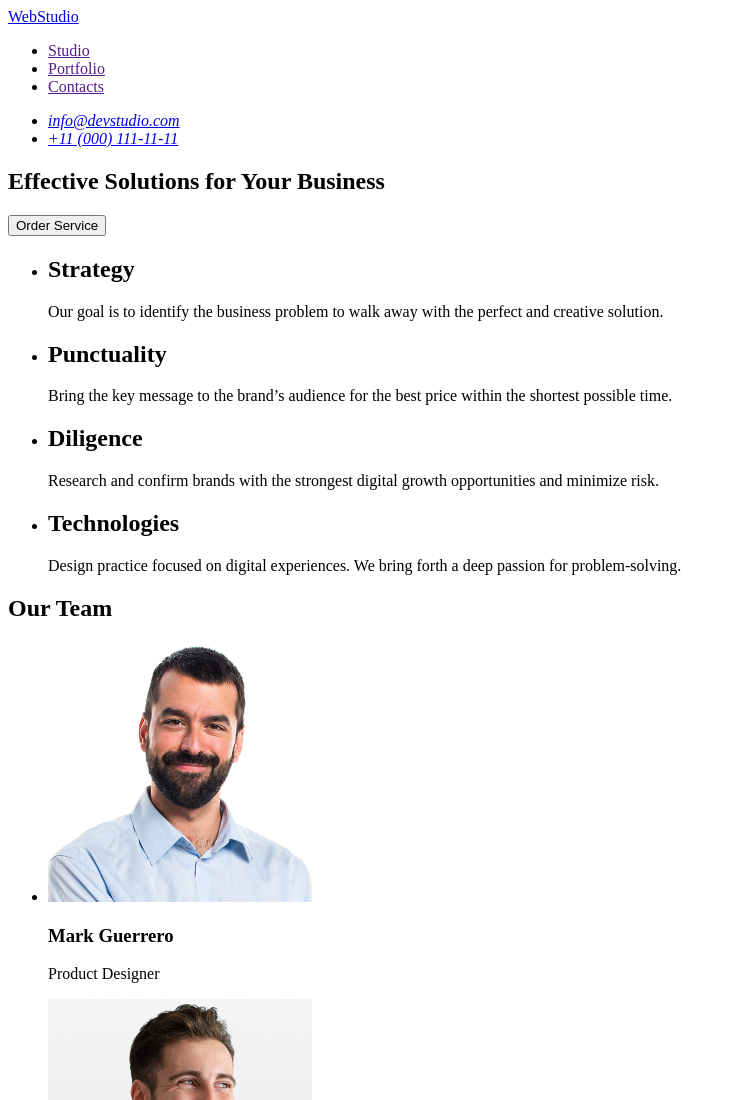
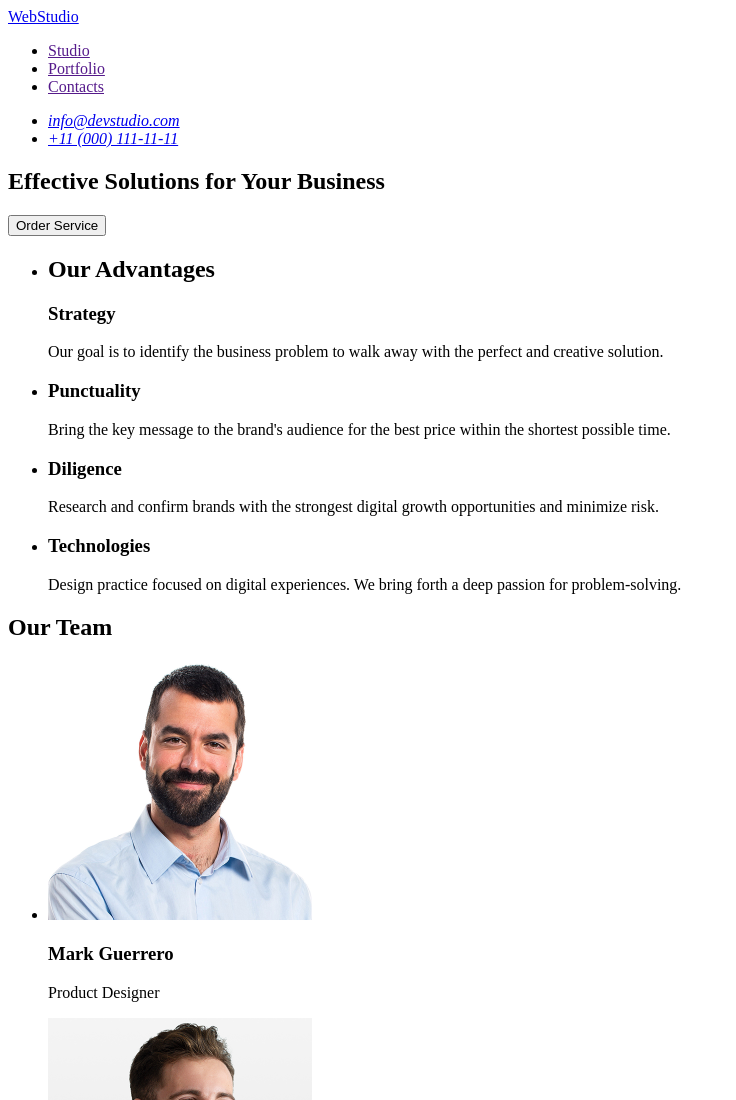
Before and after one commit to sviatoslavdenesiuk/goit-markup-hw-01, a plain HTML site: page index.html in a window 1280 px wide. Shown: the top 1100 px of the page, without its empty margins (0-736 px from the left). Drawn offline with Linux system fonts and the light colour scheme.

Commit message:
homework 01

```diff
--- a/index.html
+++ b/index.html
@@ -19,7 +19,7 @@
     <address>
         <ul>
             <li><a href="mailto:info@devstudio.com">info@devstudio.com</a></li>
-            <li><a href="tell:+110001111111">+11 (000) 111-11-11</a></li>
+            <li><a href="tel:+110001111111">+11 (000) 111-11-11</a></li>
         </ul>
     </address>
 </header>
@@ -32,28 +32,29 @@
   <section>
 <ul>
     <li>
-        <h2>Strategy</h2>
+        <h2>Our Advantages</h2>
+        <h3>Strategy</h3>
         <p>
             Our goal is to identify the business problem to walk away with the
             perfect and creative solution.
         </p>
     </li>
     <li>
-        <h2>Punctuality</h2>
+        <h3>Punctuality</h3>
         <p>
-            Bring the key message to the brand’s audience for the best price
+            Bring the key message to the brand's audience for the best price
             within the shortest possible time.
         </p>
     </li>
     <li>
-        <h2>Diligence</h2>
+        <h3>Diligence</h3>
         <p>
             Research and confirm brands with the strongest digital growth
             opportunities and minimize risk.
         </p>
     </li>
     <li>
-        <h2>Technologies</h2>
+        <h3>Technologies</h3>
         <p>
             Design practice focused on digital experiences. We bring forth a
             deep passion for problem-solving.
```
